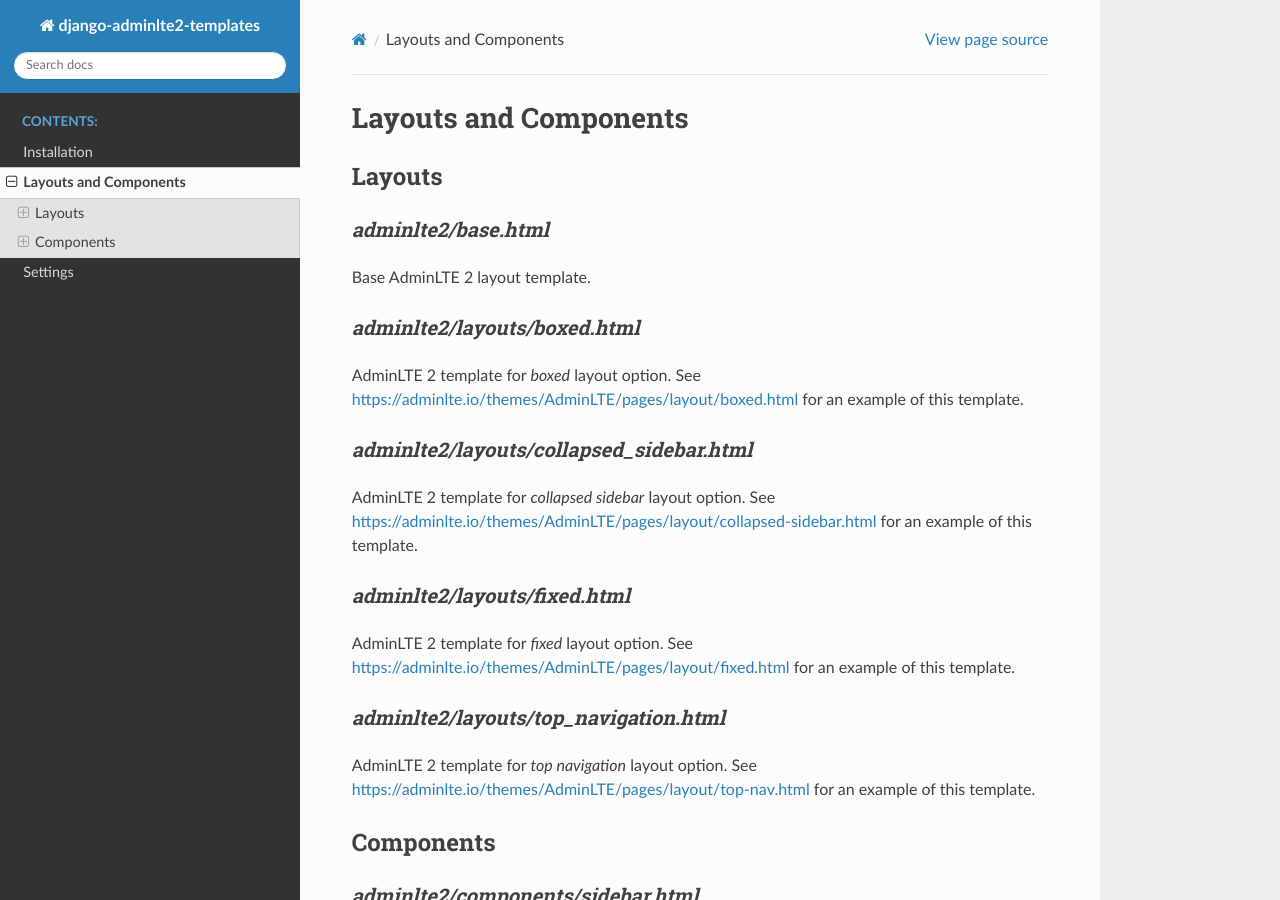
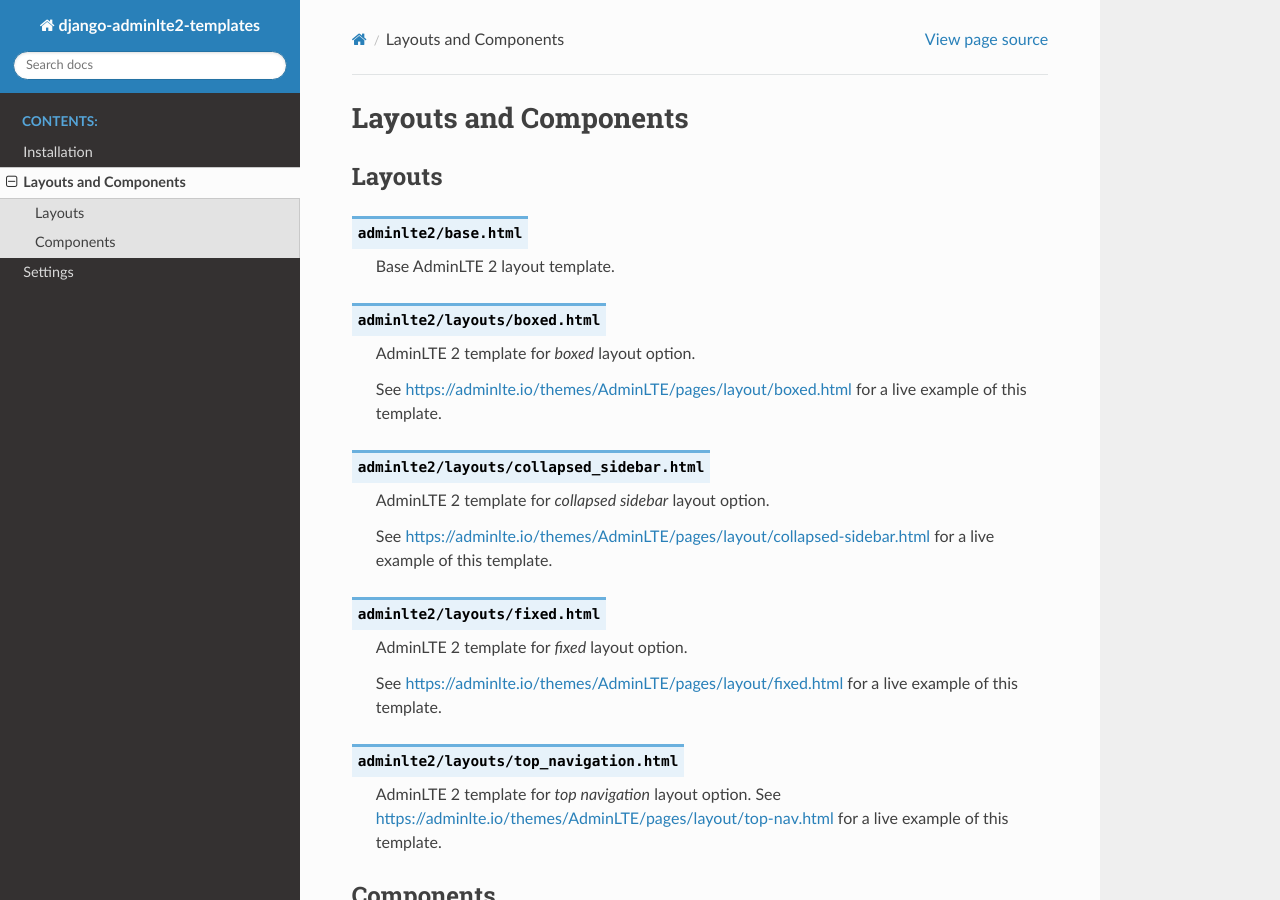
Before and after one commit to josemarimanio/django-adminlte2-templates, a Sphinx documentation site: the page built from docs/layouts_and_components.rst, in a window 1280 px wide and 900 px high. Built offline with Sphinx 7.4.7 and the Read the Docs theme 2.0.0, drawn with Linux system fonts in a browser that asks for light colours.

Commit message:
Updated 'docs' page 'Layouts and Components'

```diff
--- a/docs/layouts_and_components.rst
+++ b/docs/layouts_and_components.rst
@@ -6,63 +6,78 @@
 Layouts
 -------
 
-`adminlte2/base.html`
-^^^^^^^^^^^^^^^^^^^^^
-Base AdminLTE 2 layout template.
+
+.. data:: adminlte2/base.html
+    :noindex:
+
+    Base AdminLTE 2 layout template.
 
 
-`adminlte2/layouts/boxed.html`
-^^^^^^^^^^^^^^^^^^^^^^^^^^^^^^
-AdminLTE 2 template for *boxed* layout option.
-See `https://adminlte.io/themes/AdminLTE/pages/layout/boxed.html <https://adminlte.io/themes/AdminLTE/pages/layout/boxed.html>`_ for an example of this template.
+.. data:: adminlte2/layouts/boxed.html
+    :noindex:
+
+    AdminLTE 2 template for *boxed* layout option.
+
+    See `https://adminlte.io/themes/AdminLTE/pages/layout/boxed.html <https://adminlte.io/themes/AdminLTE/pages/layout/boxed.html>`_ for a live example of this template.
 
 
-`adminlte2/layouts/collapsed_sidebar.html`
-^^^^^^^^^^^^^^^^^^^^^^^^^^^^^^^^^^^^^^^^^^
-AdminLTE 2 template for *collapsed sidebar* layout option.
-See `https://adminlte.io/themes/AdminLTE/pages/layout/collapsed-sidebar.html <https://adminlte.io/themes/AdminLTE/pages/layout/collapsed-sidebar.html>`_ for an example of this template.
+.. data:: adminlte2/layouts/collapsed_sidebar.html
+    :noindex:
+
+    AdminLTE 2 template for *collapsed sidebar* layout option.
+
+    See `https://adminlte.io/themes/AdminLTE/pages/layout/collapsed-sidebar.html <https://adminlte.io/themes/AdminLTE/pages/layout/collapsed-sidebar.html>`_ for a live example of this template.
 
 
-`adminlte2/layouts/fixed.html`
-^^^^^^^^^^^^^^^^^^^^^^^^^^^^^^
-AdminLTE 2 template for *fixed* layout option.
-See `https://adminlte.io/themes/AdminLTE/pages/layout/fixed.html <https://adminlte.io/themes/AdminLTE/pages/layout/fixed.html>`_ for an example of this template.
+.. data:: adminlte2/layouts/fixed.html
+    :noindex:
+
+    AdminLTE 2 template for *fixed* layout option.
+
+    See `https://adminlte.io/themes/AdminLTE/pages/layout/fixed.html <https://adminlte.io/themes/AdminLTE/pages/layout/fixed.html>`_ for a live example of this template.
 
 
-`adminlte2/layouts/top_navigation.html`
-^^^^^^^^^^^^^^^^^^^^^^^^^^^^^^^^^^^^^^^
-AdminLTE 2 template for *top navigation* layout option.
-See `https://adminlte.io/themes/AdminLTE/pages/layout/top-nav.html <https://adminlte.io/themes/AdminLTE/pages/layout/top-nav.html>`_ for an example of this template.
+.. data:: adminlte2/layouts/top_navigation.html
+    :noindex:
+
+    AdminLTE 2 template for *top navigation* layout option.
+    See `https://adminlte.io/themes/AdminLTE/pages/layout/top-nav.html <https://adminlte.io/themes/AdminLTE/pages/layout/top-nav.html>`_ for a live example of this template.
 
 
 Components
 ----------
 
-`adminlte2/components/sidebar.html`
-^^^^^^^^^^^^^^^^^^^^^^^^^^^^^^^^^^^
-Sidebar navigation template.
+.. data:: adminlte2/components/sidebar.html
+    :noindex:
+
+    Sidebar navigation template.
 
 
-`adminlte2/components/control.html`
-^^^^^^^^^^^^^^^^^^^^^^^^^^^^^^^^^^^
-Control navigation template.
+.. data:: adminlte2/components/control.html
+    :noindex:
+
+    Control navigation template.
 
 
-`adminlte2/components/header.html`
-^^^^^^^^^^^^^^^^^^^^^^^^^^^^^^^^^^
-Header navigation bar template for *boxed*, *collapsed sidebar*, and *fixed* layout options.
+.. data:: adminlte2/components/header.html
+    :noindex:
+
+    Header navigation bar template for *boxed*, *collapsed sidebar*, and *fixed* layout options.
 
 
-`adminlte2/components/header_top_navigation.html`
-^^^^^^^^^^^^^^^^^^^^^^^^^^^^^^^^^^^^^^^^^^^^^^^^^
-Header navigation bar template for *top navigation* layout option.
+.. data:: adminlte2/components/header_top_navigation.html
+    :noindex:
+
+    Header navigation bar template for *top navigation* layout option.
 
 
-`adminlte2/components/messages.html`
-^^^^^^^^^^^^^^^^^^^^^^^^^^^^^^^^^^^^
-*Django Messages* alert box template.
+.. data:: adminlte2/components/messages.html
+    :noindex:
+
+    *Django Messages* alert box template.
 
 
-`adminlte2/components/footer.html`
-^^^^^^^^^^^^^^^^^^^^^^^^^^^^^^^^^^
-Footer template.
+.. data:: adminlte2/components/footer.html
+    :noindex:
+
+    Footer template.
```
